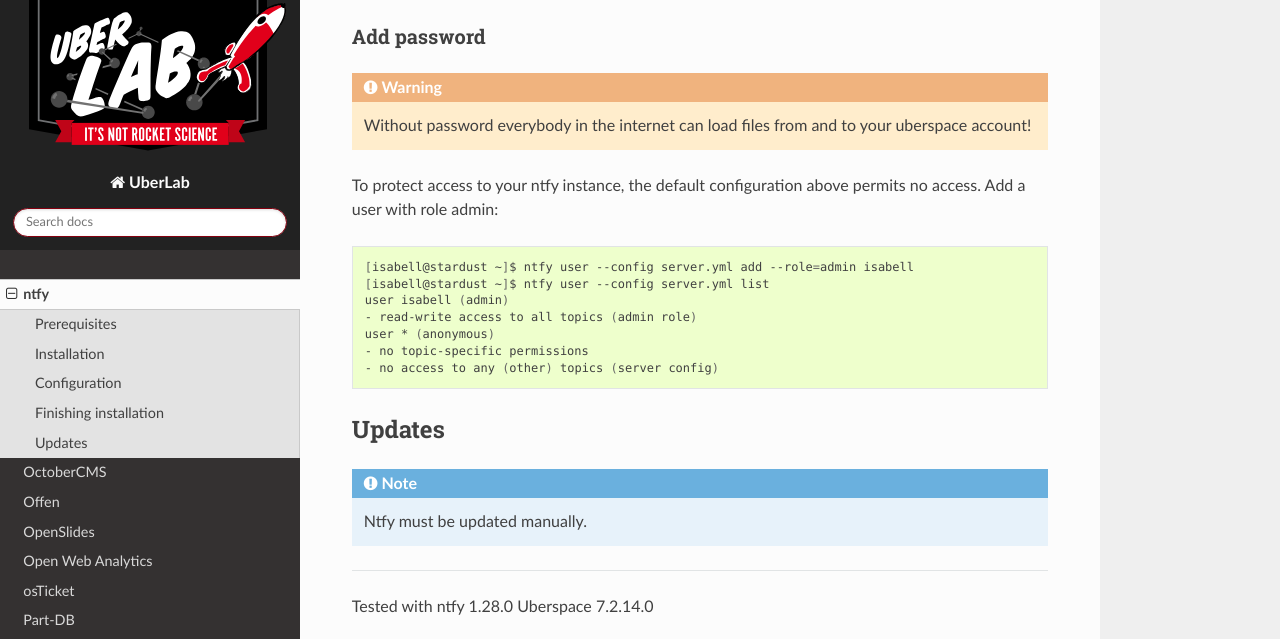
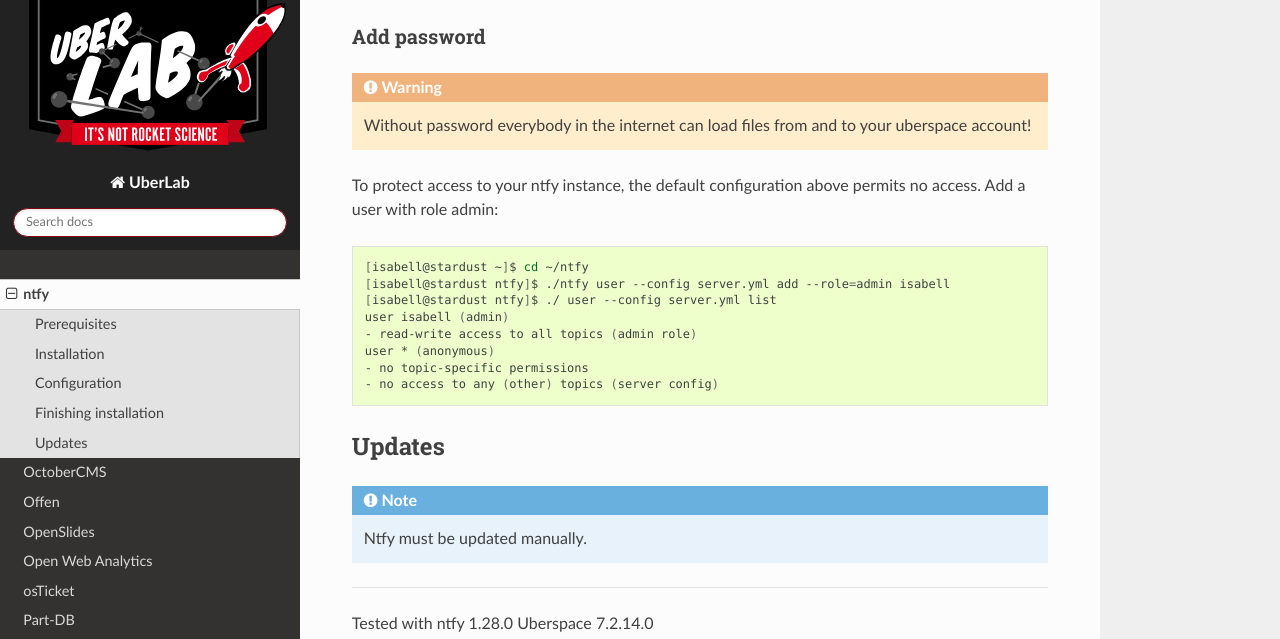
Before and after one commit to Uberspace/lab, a Sphinx documentation site: the page built from source/guide_ntfy.rst, in a window 1280 px wide and 900 px high, scrolled down 2938 px, cut to the strip 0-639 px from the top of the window. Built offline with Sphinx 7.4.7 and the Read the Docs theme 2.0.0, drawn with Linux system fonts in a browser that asks for light colours.

Commit message:
Update guide_ntfy.rst

```diff
--- a/source/guide_ntfy.rst
+++ b/source/guide_ntfy.rst
@@ -112,8 +112,9 @@ To protect access to your ntfy instance, the default configuration above permits
 
 .. code-block:: bash
 
-  [isabell@stardust ~]$ ntfy user --config server.yml add --role=admin isabell
-  [isabell@stardust ~]$ ntfy user --config server.yml list
+  [isabell@stardust ~]$ cd ~/ntfy
+  [isabell@stardust ntfy]$ ./ntfy user --config server.yml add --role=admin isabell
+  [isabell@stardust ntfy]$ ./ user --config server.yml list
   user isabell (admin)
   - read-write access to all topics (admin role)
   user * (anonymous)
```
